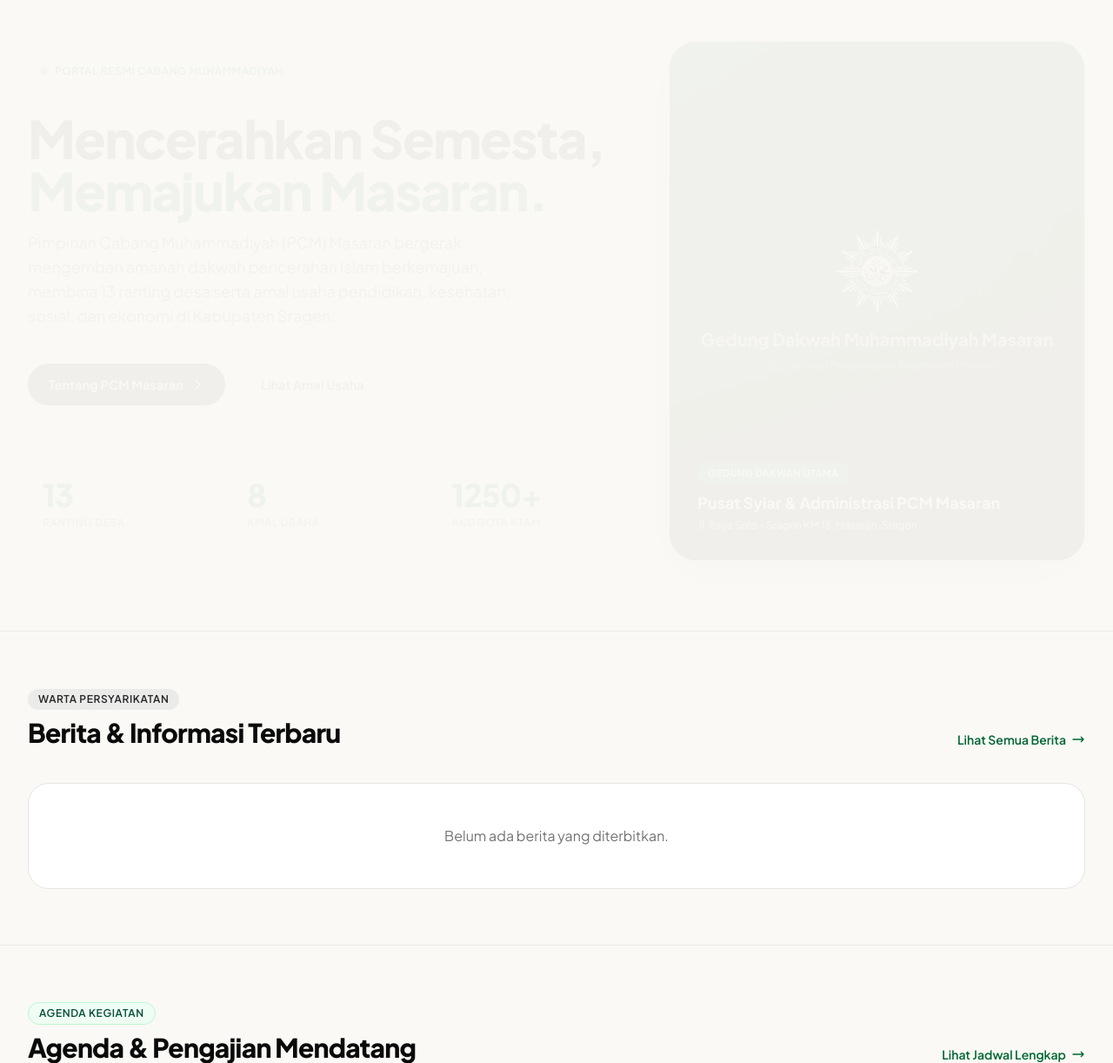
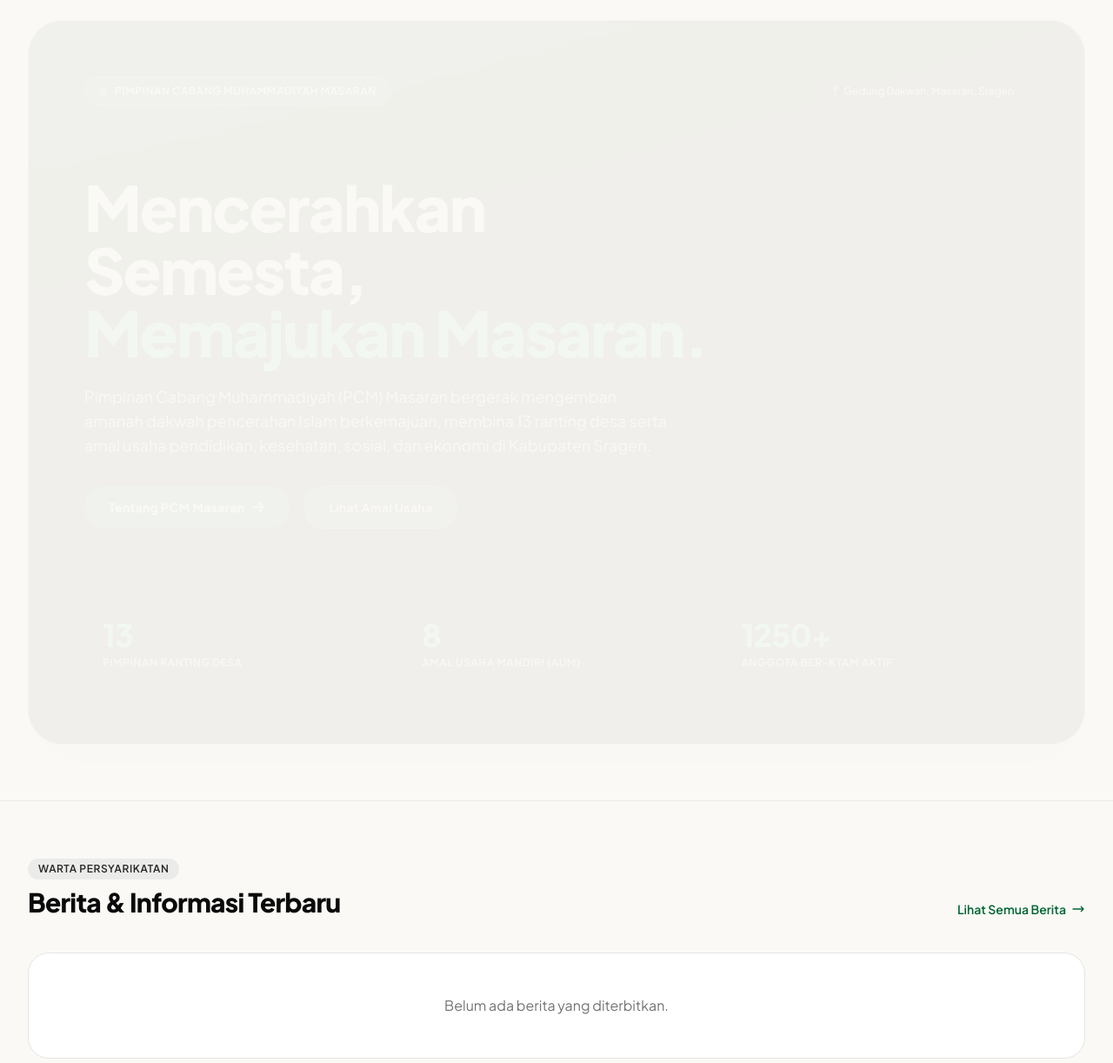
Before and after one commit to Candra0x6/website-pcm-masaran, a Django app: page / in a window 1280 px wide. Shown: the part 83-1305 px from the top of the page at 87% size. Run offline with Django 5.2, Linux system fonts and the light colour scheme; data that the repository does not hold is empty; some libraries are stand-ins or nearby versions.

Commit message:
feat(hero): jadikan hero banner sinematik layar penuh dengan background gambar asli pcm masaran dan statistik

```diff
--- a/templates/pcm/beranda.html
+++ b/templates/pcm/beranda.html
@@ -5,80 +5,73 @@
 
 {% block content %}
 <div class="relative overflow-hidden hero-pattern">
-    <!-- HERO SECTION WITH WAABI EDITORIAL MINIMALISM -->
-    <section class="max-w-7xl mx-auto px-4 sm:px-6 lg:px-8 pt-12 pb-20">
-        <div class="grid grid-cols-1 lg:grid-cols-12 gap-12 items-center">
 
-            <div class="lg:col-span-7 space-y-8">
-                <div class="inline-flex items-center gap-2 px-3.5 py-1.5 rounded-full bg-brand-50 border border-brand-200 text-brand-900 text-xs font-semibold uppercase tracking-wider">
-                    <span class="w-2 h-2 rounded-full bg-brand-600 animate-pulse"></span>
-                    <span>Portal Resmi Cabang Muhammadiyah</span>
+    <!-- HERO SECTION: CINEMATIC FULL-WIDTH BANNER WITH REAL PCM MASARAN IMAGE -->
+    <section class="max-w-7xl mx-auto px-4 sm:px-6 lg:px-8 pt-6 pb-16">
+        <div class="relative w-full rounded-[2.5rem] overflow-hidden bg-neutral-950 border border-neutral-300/60 shadow-2xl min-h-[540px] lg:min-h-[620px] flex flex-col justify-between p-8 sm:p-12 lg:p-16 text-white group">
+
+            <!-- BACKGROUND HERO IMAGE -->
+            <div class="absolute inset-0 z-0">
+                {% if profil_organisasi.gambar_utama %}
+                    <img src="{{ profil_organisasi.gambar_utama.url }}" alt="{{ profil_organisasi.nama }}" class="w-full h-full object-cover object-center group-hover:scale-105 transition-transform duration-1000 ease-out">
+                {% else %}
+                    <div class="w-full h-full bg-gradient-to-br from-brand-900 to-neutral-950"></div>
+                {% endif %}
+                <!-- Double-layer dark gradient overlay for optimal legibility -->
+                <div class="absolute inset-0 bg-gradient-to-t from-neutral-950 via-neutral-950/70 to-neutral-950/40"></div>
+                <div class="absolute inset-0 bg-neutral-950/30 backdrop-blur-[1px]"></div>
+            </div>
+
+            <!-- HERO TOP TAGS -->
+            <div class="relative z-10 flex flex-wrap items-center justify-between gap-4">
+                <div class="inline-flex items-center gap-2 px-4 py-2 rounded-full bg-white/15 backdrop-blur-md border border-white/20 text-xs font-semibold uppercase tracking-wider text-white shadow-sm">
+                    <span class="w-2.5 h-2.5 rounded-full bg-emerald-400 animate-pulse"></span>
+                    <span>Pimpinan Cabang Muhammadiyah Masaran</span>
                 </div>
+                <div class="inline-flex items-center gap-2 px-4 py-2 rounded-full bg-black/40 backdrop-blur-md text-xs font-medium text-neutral-200 border border-white/15">
+                    <span>📍 Gedung Dakwah, Masaran, Sragen</span>
+                </div>
+            </div>
 
-                <div class="space-y-4">
-                    <h1 class="text-4xl sm:text-5xl lg:text-6xl font-extrabold text-neutral-950 tracking-tight leading-[1.1]">
-                        Mencerahkan Semesta, <br>
-                        <span class="text-brand-800">Memajukan Masaran.</span>
-                    </h1>
-                    <p class="text-base sm:text-lg text-neutral-600 max-w-xl leading-relaxed font-normal">
-                        {{ profil_organisasi.tentang|default:"Pimpinan Cabang Muhammadiyah (PCM) Masaran bergerak mengemban amanah dakwah pencerahan Islam berkemajuan, membina 13 ranting desa serta amal usaha pendidikan, kesehatan, sosial, dan ekonomi di Kabupaten Sragen." }}
-                    </p>
-                </div>
-
+            <!-- HERO MAIN HEADLINE & CTAs -->
+            <div class="relative z-10 max-w-3xl space-y-6 pt-12 sm:pt-20">
+                <h1 class="text-4xl sm:text-6xl lg:text-7xl font-extrabold tracking-tight text-white leading-[1.08] drop-shadow-sm">
+                    Mencerahkan Semesta,<br>
+                    <span class="text-emerald-400">Memajukan Masaran.</span>
+                </h1>
+                <p class="text-base sm:text-lg text-neutral-200 font-normal leading-relaxed max-w-2xl drop-shadow">
+                    {{ profil_organisasi.tentang|default:"Pimpinan Cabang Muhammadiyah (PCM) Masaran bergerak mengemban amanah dakwah pencerahan Islam berkemajuan, membina 13 ranting desa serta amal usaha pendidikan, kesehatan, sosial, dan ekonomi di Kabupaten Sragen." }}
+                </p>
                 <div class="flex flex-wrap items-center gap-4 pt-2">
-                    <a href="{% url 'pcm:profil' %}" class="inline-flex items-center gap-2 px-6 py-3.5 rounded-full bg-neutral-900 hover:bg-neutral-800 text-white text-sm font-semibold tracking-wide transition shadow-sm hover:shadow-md">
+                    <a href="{% url 'pcm:profil' %}" class="inline-flex items-center gap-2 px-7 py-3.5 rounded-full bg-brand-800 hover:bg-brand-700 text-white font-bold text-sm tracking-wide transition-all shadow-lg hover:shadow-brand-900/50 hover:-translate-y-0.5">
                         <span>Tentang PCM Masaran</span>
-                        <svg class="w-4 h-4" fill="none" stroke="currentColor" viewBox="0 0 24 24"><path stroke-linecap="round" stroke-linejoin="round" stroke-width="2" d="M9 5l7 7-7 7"/></svg>
+                        <svg class="w-4 h-4" fill="none" stroke="currentColor" viewBox="0 0 24 24"><path stroke-linecap="round" stroke-linejoin="round" stroke-width="2.5" d="M14 5l7 7m0 0l-7 7m7-7H3"/></svg>
                     </a>
-                    <a href="{% url 'pcm:amal_usaha' %}" class="inline-flex items-center gap-2 px-6 py-3.5 rounded-full bg-white hover:bg-neutral-100 text-neutral-800 border border-neutral-300 text-sm font-semibold tracking-wide transition shadow-sm">
+                    <a href="{% url 'pcm:amal_usaha' %}" class="inline-flex items-center gap-2 px-7 py-3.5 rounded-full bg-white/15 hover:bg-white/25 backdrop-blur-md text-white border border-white/25 font-semibold text-sm tracking-wide transition-all">
                         <span>Lihat Amal Usaha</span>
                     </a>
                 </div>
-
-                <!-- STATS COUNTER CARDS (A2 REQUIREMENT) -->
-                <div class="grid grid-cols-3 gap-4 pt-8 border-t border-neutral-200">
-                    <div class="bg-white/80 backdrop-blur-sm rounded-2xl p-4 border border-neutral-200/80 shadow-sm">
-                        <p class="text-3xl sm:text-4xl font-extrabold text-brand-800 tracking-tight">{{ total_ranting|default:"13" }}</p>
-                        <p class="text-xs font-semibold text-neutral-500 uppercase tracking-wider mt-1">Ranting Desa</p>
-                    </div>
-                    <div class="bg-white/80 backdrop-blur-sm rounded-2xl p-4 border border-neutral-200/80 shadow-sm">
-                        <p class="text-3xl sm:text-4xl font-extrabold text-brand-800 tracking-tight">{{ total_amal_usaha|default:"8" }}</p>
-                        <p class="text-xs font-semibold text-neutral-500 uppercase tracking-wider mt-1">Amal Usaha</p>
-                    </div>
-                    <div class="bg-white/80 backdrop-blur-sm rounded-2xl p-4 border border-neutral-200/80 shadow-sm">
-                        <p class="text-3xl sm:text-4xl font-extrabold text-brand-800 tracking-tight">{{ total_ktam|default:"1.250" }}+</p>
-                        <p class="text-xs font-semibold text-neutral-500 uppercase tracking-wider mt-1">Anggota KTAM</p>
-                    </div>
-                </div>
             </div>
 
-            <!-- HERO IMAGE / VISUAL DIORAMA -->
-            <div class="lg:col-span-5">
-                <div class="relative group">
-                    <div class="absolute -inset-2 bg-gradient-to-r from-brand-700/20 to-neutral-800/10 rounded-[2.5rem] blur-xl opacity-75 group-hover:opacity-100 transition duration-1000"></div>
-                    <div class="relative rounded-[2rem] overflow-hidden bg-neutral-900 shadow-2xl border border-neutral-200 aspect-[4/3] lg:aspect-[4/5]">
-                        {% if profil_organisasi.gambar_utama %}
-                            <img src="{{ profil_organisasi.gambar_utama.url }}" alt="{{ profil_organisasi.nama }}" class="w-full h-full object-cover group-hover:scale-105 transition-transform duration-700">
-                        {% else %}
-                            <div class="w-full h-full flex flex-col items-center justify-center p-8 text-center text-white bg-gradient-to-br from-brand-900 to-neutral-950">
-                                <img src="{% static 'images/muhammadiyah.svg' %}" alt="Logo" class="w-24 h-24 mb-4 filter invert brightness-0">
-                                <h3 class="text-xl font-bold">Gedung Dakwah Muhammadiyah Masaran</h3>
-                                <p class="text-xs text-neutral-400 mt-2">Pusat Gerakan Persyarikatan Kecamatan Masaran</p>
-                            </div>
-                        {% endif %}
-                        <div class="absolute inset-0 bg-gradient-to-t from-black/80 via-black/20 to-transparent flex flex-col justify-end p-8 text-white">
-                            <span class="inline-block px-3 py-1 rounded-full bg-brand-800 text-[11px] font-semibold tracking-wider uppercase mb-2 w-max">
-                                Gedung Dakwah Utama
-                            </span>
-                            <h4 class="text-lg font-bold">Pusat Syiar & Administrasi PCM Masaran</h4>
-                            <p class="text-xs text-neutral-300 mt-1">Jl. Raya Solo - Sragen KM 13, Masaran, Sragen</p>
-                        </div>
-                    </div>
+            <!-- HERO STATS COUNTER CARDS (A2 REQUIREMENT: STATISTIK DI HERO) -->
+            <div class="relative z-10 pt-10 mt-10 border-t border-white/15 grid grid-cols-1 sm:grid-cols-3 gap-4">
+                <div class="bg-black/40 backdrop-blur-md rounded-2xl p-5 border border-white/15 hover:border-white/30 transition">
+                    <p class="text-3xl sm:text-4xl font-extrabold text-emerald-400 tracking-tight">{{ total_ranting|default:"13" }}</p>
+                    <p class="text-xs font-semibold text-neutral-300 uppercase tracking-wider mt-1">Pimpinan Ranting Desa</p>
+                </div>
+                <div class="bg-black/40 backdrop-blur-md rounded-2xl p-5 border border-white/15 hover:border-white/30 transition">
+                    <p class="text-3xl sm:text-4xl font-extrabold text-emerald-400 tracking-tight">{{ total_amal_usaha|default:"8" }}</p>
+                    <p class="text-xs font-semibold text-neutral-300 uppercase tracking-wider mt-1">Amal Usaha Mandiri (AUM)</p>
+                </div>
+                <div class="bg-black/40 backdrop-blur-md rounded-2xl p-5 border border-white/15 hover:border-white/30 transition">
+                    <p class="text-3xl sm:text-4xl font-extrabold text-emerald-400 tracking-tight">{{ total_ktam|default:"1.250" }}+</p>
+                    <p class="text-xs font-semibold text-neutral-300 uppercase tracking-wider mt-1">Anggota Ber-KTAM Aktif</p>
                 </div>
             </div>
 
         </div>
     </section>
+
 </div>
 
 <!-- SECTION 2: BERITA TERBARU (3 BERITA TERBIT) -->
```
